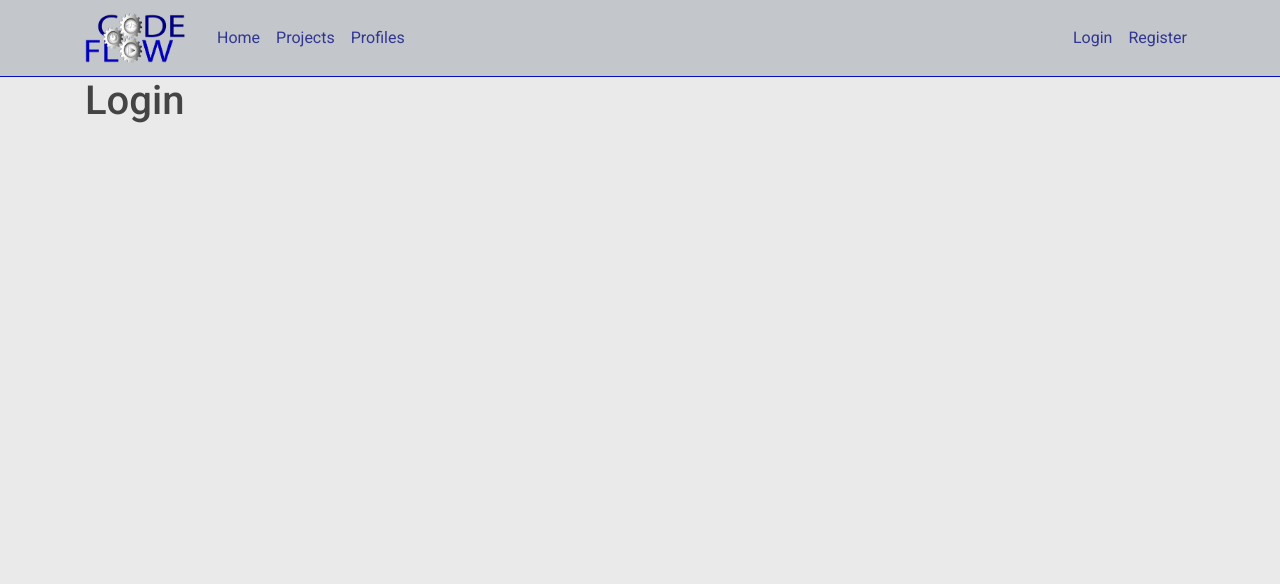
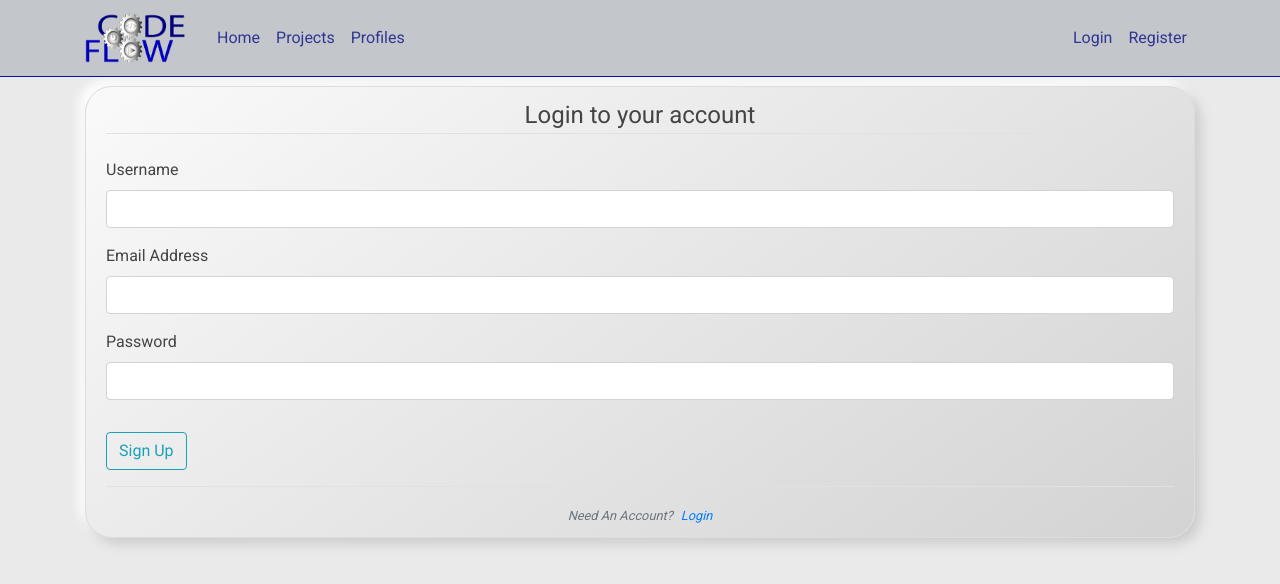
Before and after one commit to SPH73/MS3-project, a Flask app: page /login in a window 1280 px wide. Shown: the top 584 px of the page. Run offline with Flask 2, Linux system fonts and the light colour scheme; some libraries are stand-ins or nearby versions.

Commit message:
added content to login.html and modified styling for forms with neu class added post template

```diff
--- a/forms.py
+++ b/forms.py
@@ -17,7 +17,8 @@ class RegistrationForm(FlaskForm):
 
 
 class LoginForm(FlaskForm):
+    username = StringField('Username', validators=[
+                           DataRequired(), Length(min=2, max=20)])
     email = StringField('Email Address', validators=[DataRequired(), Email()])
     password = PasswordField('Password', validators=[DataRequired()])
-    remember = BooleanField('Remember Me')
-    submit = SubmitField('Login')
+    submit = SubmitField('Sign Up')
--- a/static/css/main.css
+++ b/static/css/main.css
@@ -39,17 +39,15 @@ body {
 
 /* section styling */
 .section-content {
-    background: #ffffff;
     padding: 10px 20px;
     border: 1px solid #dddddd;
-    border-radius: 3px;
     margin-bottom: 20px;
-    margin-top: 20px;
+    margin-top: 30px;
 }
 
 .neu {
-    border-radius: 43px;
-    background: linear-gradient(145deg, #d3d3d3, #fafafa);
-    box-shadow: 41px 41px 82px #c5c5c5,
-        -41px -41px 82px #ffffff;
+    border-radius: 27px;
+    background: linear-gradient(145deg, #fafafa, #d3d3d3);
+    box-shadow: 6px 6px 12px #cccccc,
+        -6px -6px 12px #ffffff;
 }
--- a/templates/login.html
+++ b/templates/login.html
@@ -1,11 +1,41 @@
 {% extends 'base.html' %}
 {% block content %}
-<div class="container">
 
-    <h1>Login</h1>
 
+
+<div class="container mt-5">
+    <section class="register-form section-content neu">
+        <form action="" method="post">
+            {{ form.hidden_tag() }}
+            <fieldset class="form-group">
+                <legend class="text-center border-bottom mb-4">Login to your account
+                </legend>
+                <div class="form-group">
+                    {{ form.username.label(class="form-control-label") }}
+                    {{ form.username(class="form-control form-control-md") }}
+                </div>
+
+                <div class="form-group">
+                    {{ form.email.label(class="form-control-label") }}
+                    {{ form.email(class="form-control form-control-md") }}
+                </div>
+
+                <div class="form-group">
+                    {{ form.password.label(class="form-control-label") }}
+                    {{ form.password(class="form-control form-control-md") }}
+                </div>
+            </fieldset>
+            <div class="form-group">
+                {{ form.submit(class="btn btn-outline-info") }}
+            </div>
+        </form>
+        <div class="border-top pt-3 text-center">
+            <small class="text-muted">
+                <i>Need An Account?<a class="ml-2" href="{{ url_for('register') }}">Login</a></i>
+            </small>
+        </div>
+    </section>
 </div>
 
 
-
 {% endblock content %}
--- /dev/null
+++ b/templates/post.html
@@ -0,0 +1,6 @@
+{% extends 'base.html' %}
+{% block content %}
+
+<h2>What would you like to post?</h2>
+
+{% endblock %}
--- a/templates/register.html
+++ b/templates/register.html
@@ -3,12 +3,12 @@
 
 
 
-<div class="container mt-2">
+<div class="container mt-5">
     <section class="register-form section-content neu">
         <form action="" method="post">
             {{ form.hidden_tag() }}
             <fieldset class="form-group">
-                <legend class="text-center border-bottom mb-4">Register for access to projects and profiles
+                <legend class="text-center border-bottom mb-4">Register to upload a project or profile
                 </legend>
                 <div class="form-group">
                     {{ form.username.label(class="form-control-label") }}
@@ -36,7 +36,7 @@
         </form>
         <div class="border-top pt-3 text-center">
             <small class="text-muted">
-                <i>Already Have An Account? <a class="ml-2" href="{{ url_for('login') }}">Sign In</a></i>
+                <i>Already Have An Account?<a class="ml-2" href="{{ url_for('login') }}">Sign In</a></i>
             </small>
         </div>
     </section>
```
Also changed, not shown: templates/projects.html (+10 -5 lines).
